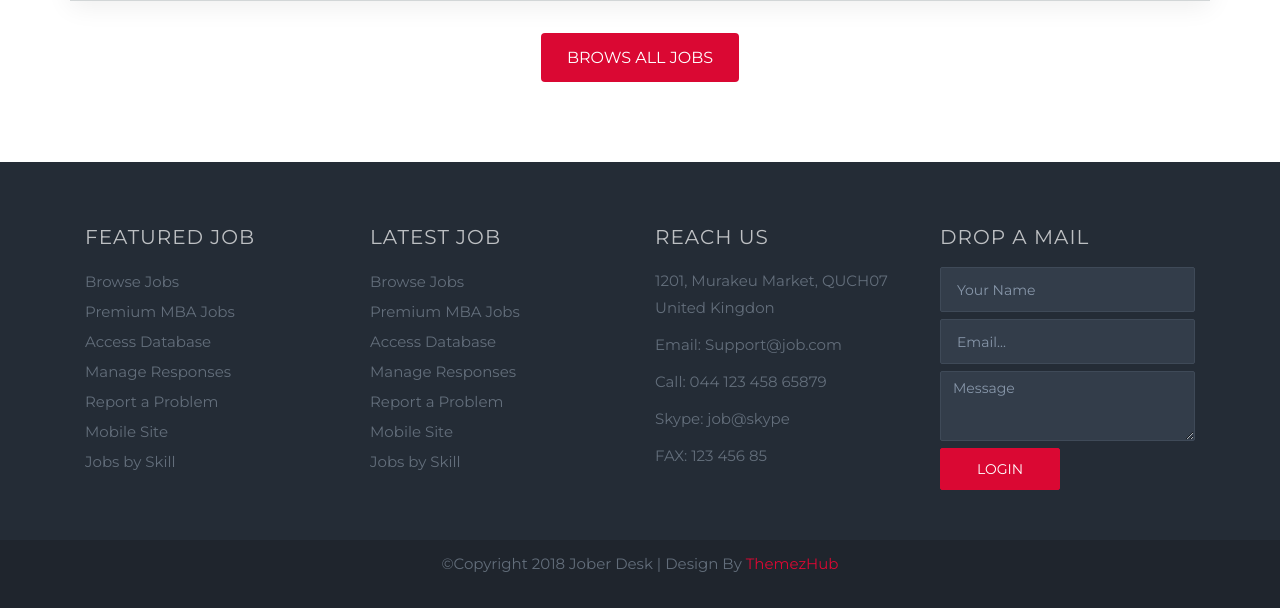
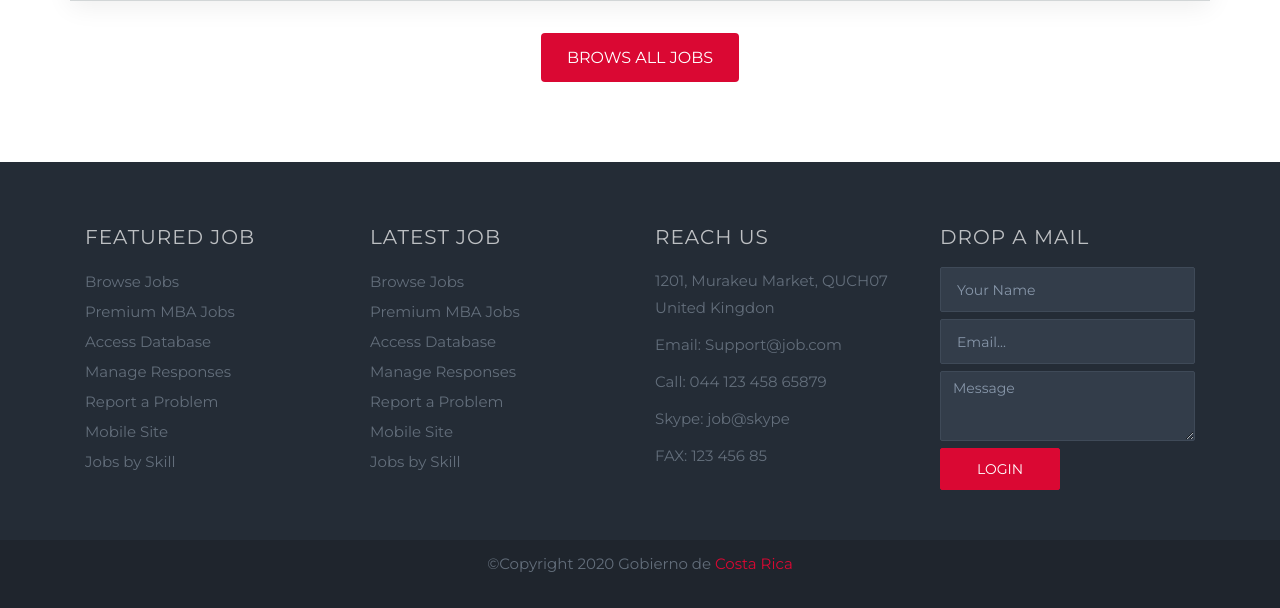
Before and after one commit to NapsterZ4/NapsterZ4.github.io, a plain HTML site: page browse-job.html in a window 1280 px wide. Shown: the part 2426-3034 px from the top of the page. Drawn offline with Linux system fonts and the light colour scheme.

Commit message:
footer copyrights

```diff
--- a/browse-job.html
+++ b/browse-job.html
@@ -408,7 +408,7 @@
 
 			</div>
 			<div class="copy-right">
-			 <p>&copy;Copyright 2018 Jober Desk | Design By <a href="https://themezhub.com/">ThemezHub</a></p>
+				<p>&copy;Copyright 2020 Gobierno de <a href="https://www.presidencia.go.cr/">Costa Rica</a></p>
 			</div>
 		</footer>
 
```
Also changed, not shown: companies.html (+1 -1 lines), company-detail.html (+1 -1 lines), login.html (+1 -1 lines), resume.html (+1 -1 lines).
